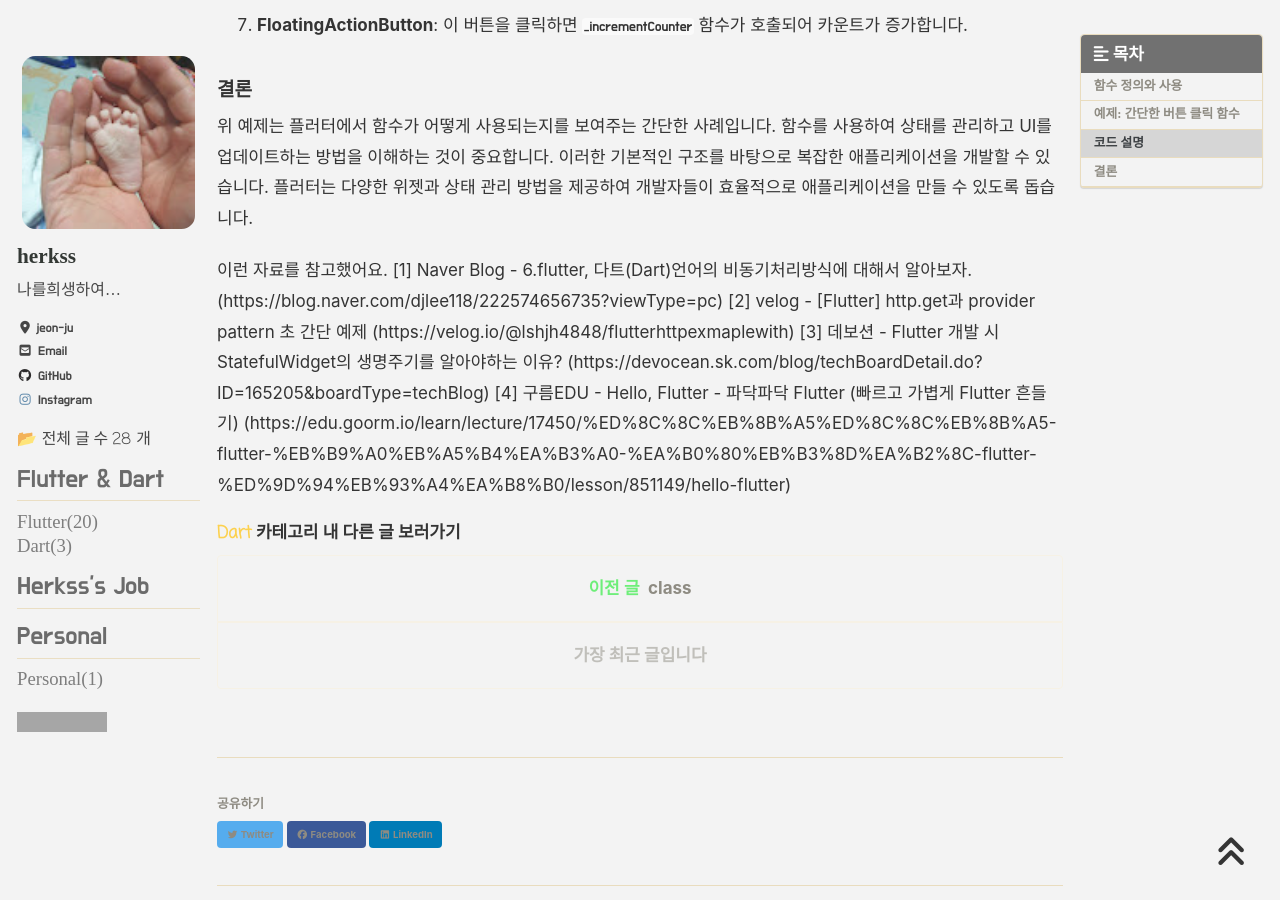
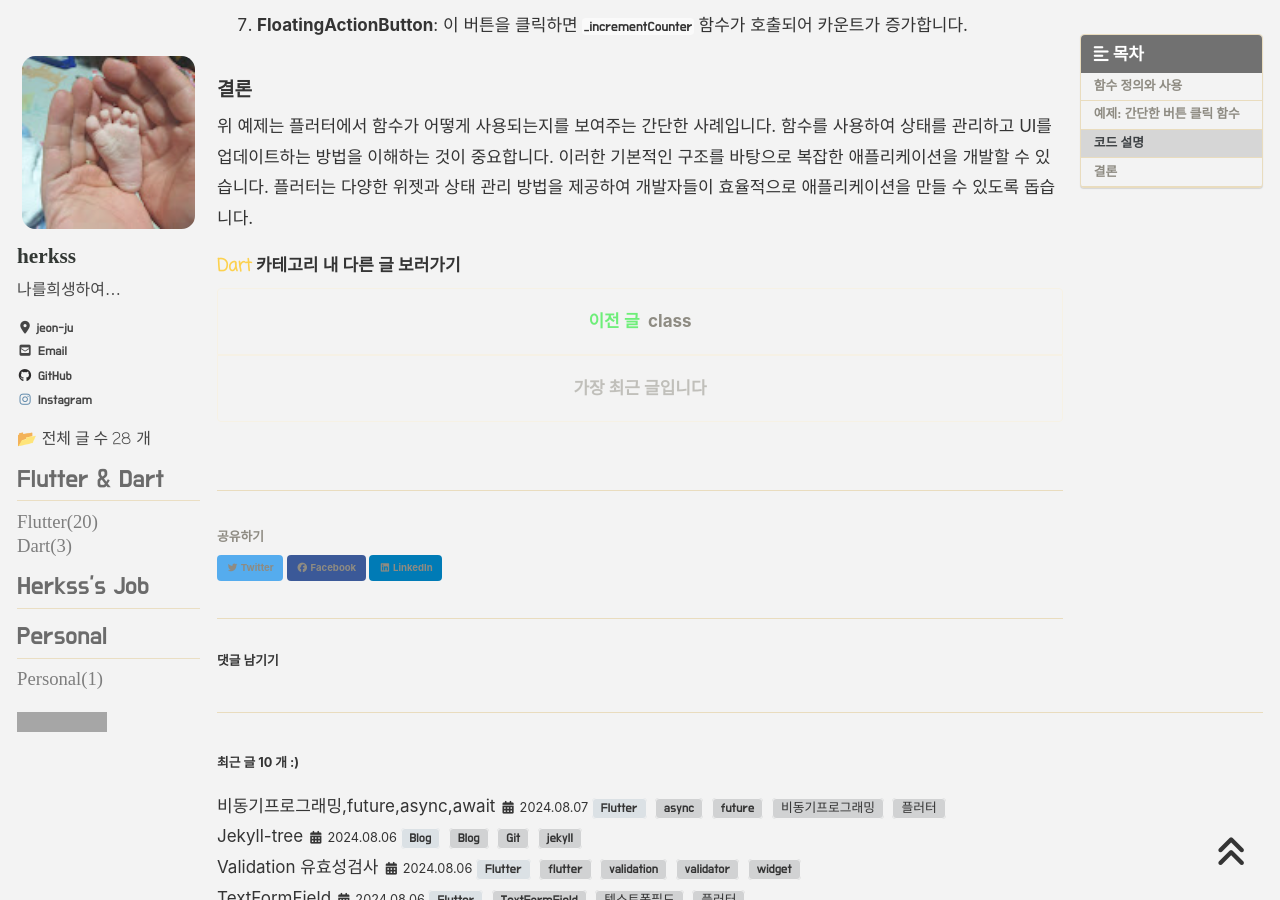
Before and after one commit to herkss/herkss.github.io, a Jekyll site: the page built from _posts/dart/2024-08-07-function.md, in a window 1280 px wide and 900 px high, scrolled down 2652 px. Built offline with Jekyll 4.4.1, drawn with Linux system fonts in a browser that asks for light colours; cached includes are drawn as plain includes; nearby versions of some CDN libraries; some web fonts are replaced; comment, search, counter and statistics services are not loaded; grey boxes are pictures that could not be loaded.

Commit message:
Update 2024-08-07-function.md

```diff
--- a/_posts/dart/2024-08-07-function.md
+++ b/_posts/dart/2024-08-07-function.md
@@ -112,9 +112,3 @@ class _CounterPageState extends State<CounterPage> {
 ### 결론
 
 위 예제는 플러터에서 함수가 어떻게 사용되는지를 보여주는 간단한 사례입니다. 함수를 사용하여 상태를 관리하고 UI를 업데이트하는 방법을 이해하는 것이 중요합니다. 이러한 기본적인 구조를 바탕으로 복잡한 애플리케이션을 개발할 수 있습니다. 플러터는 다양한 위젯과 상태 관리 방법을 제공하여 개발자들이 효율적으로 애플리케이션을 만들 수 있도록 돕습니다.
-
-이런 자료를 참고했어요.
-[1] Naver Blog - 6.flutter, 다트(Dart)언어의 비동기처리방식에 대해서 알아보자. (https://blog.naver.com/djlee118/222574656735?viewType=pc)
-[2] velog - [Flutter] http.get과 provider pattern 초 간단 예제 (https://velog.io/@lshjh4848/flutterhttpexmaplewith)
-[3] 데보션 - Flutter 개발 시 StatefulWidget의 생명주기를 알아야하는 이유? (https://devocean.sk.com/blog/techBoardDetail.do?ID=165205&boardType=techBlog)
-[4] 구름EDU - Hello, Flutter - 파닥파닥 Flutter (빠르고 가볍게 Flutter 흔들기) (https://edu.goorm.io/learn/lecture/17450/%ED%8C%8C%EB%8B%A5%ED%8C%8C%EB%8B%A5-flutter-%EB%B9%A0%EB%A5%B4%EA%B3%A0-%EA%B0%80%EB%B3%8D%EA%B2%8C-flutter-%ED%9D%94%EB%93%A4%EA%B8%B0/lesson/851149/hello-flutter)
```
